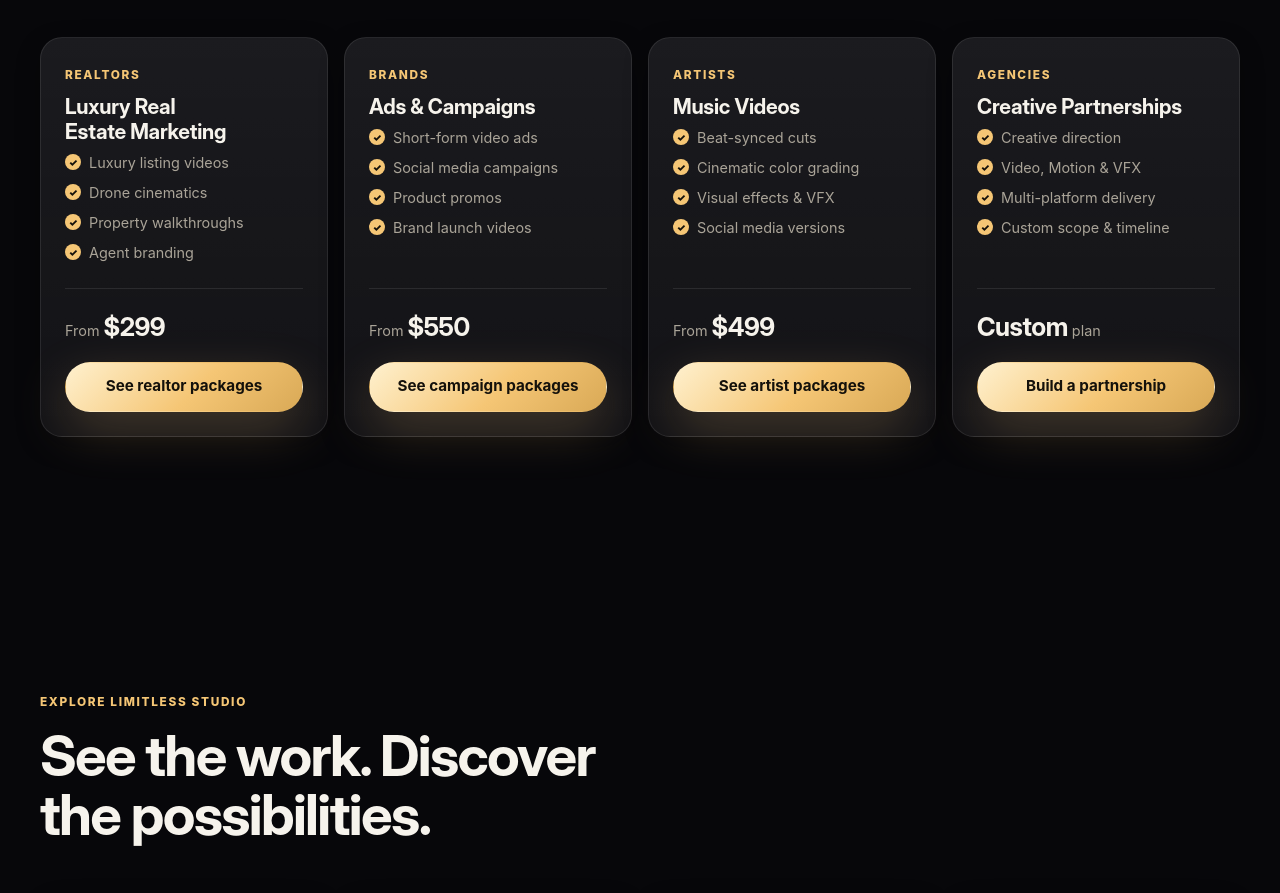
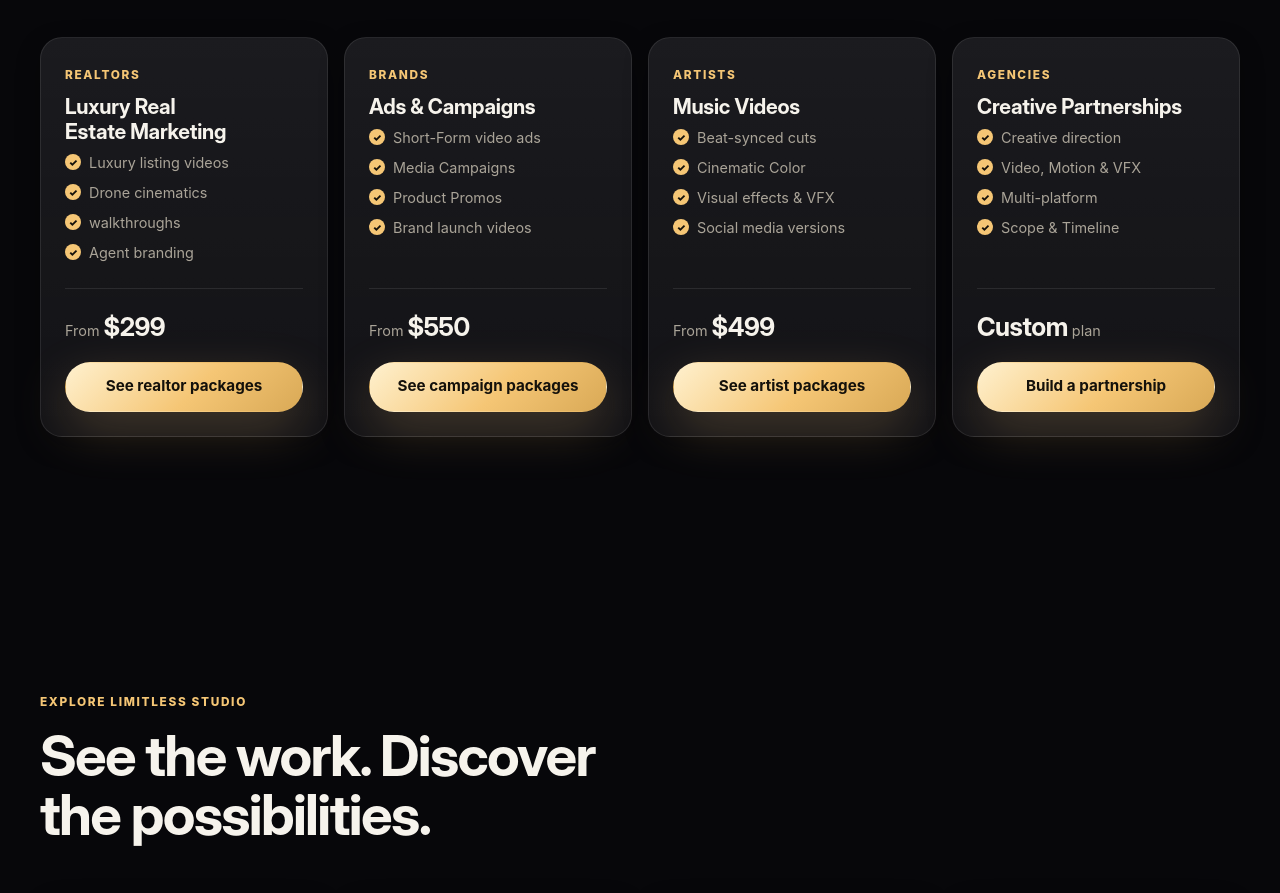
Before and after one commit to Clay3D11/LimitlessStudio, a website: page index.html in a window 1280 px wide. Shown: the part 1300-2193 px from the top of the page. Drawn offline with Linux system fonts and the light colour scheme.

Commit message:
Update index.html

```diff
--- a/index.html
+++ b/index.html
@@ -155,7 +155,7 @@
             <ul class="check-list">
               <li>Luxury listing videos</li>
               <li>Drone cinematics</li>
-              <li>Property walkthroughs</li>
+              <li>walkthroughs</li>
               <li>Agent branding</li>
             </ul>
             <p class="segment-price">From <strong>$299</strong></p>
@@ -167,9 +167,9 @@
             <h3>Ads &amp; Campaigns</h3>
             <!-- <p>Short-form ads, product promos, and social-first campaigns crafted to capture attention and drive results.</p> -->
             <ul class="check-list">
-              <li>Short-form video ads</li>
-              <li>Social media campaigns</li>
-              <li>Product promos</li>
+              <li>Short-Form video ads</li>
+              <li>Media Campaigns</li>
+              <li>Product Promos</li>
               <li>Brand launch videos</li>
             </ul>
             <p class="segment-price">From <strong>$550</strong></p>
@@ -182,7 +182,7 @@
             <!-- <p>Performance edits and visual storytelling crafted to match your sound and keep your audience watching.</p> -->
             <ul class="check-list">
               <li>Beat-synced cuts</li>
-              <li>Cinematic color grading</li>
+              <li>Cinematic Color</li>
               <li>Visual effects &amp; VFX</li>
               <li>Social media versions</li>
             </ul>
@@ -197,8 +197,8 @@
             <ul class="check-list">
               <li>Creative direction</li>
               <li>Video, Motion &amp; VFX</li>
-              <li>Multi-platform delivery</li>
-              <li>Custom scope &amp; timeline</li>
+              <li>Multi-platform</li>
+              <li>Scope &amp; Timeline</li>
             </ul>
             <p class="segment-price"><strong>Custom</strong> plan</p>
             <button class="button primary" type="button" data-pricing-target="pricing-agencies">Build a partnership</button>
```
